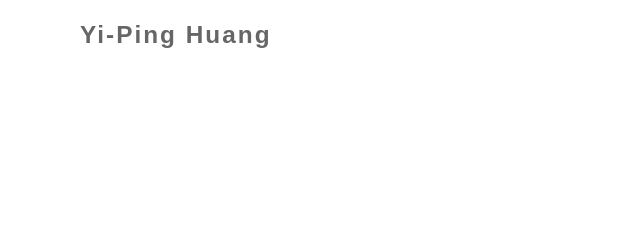
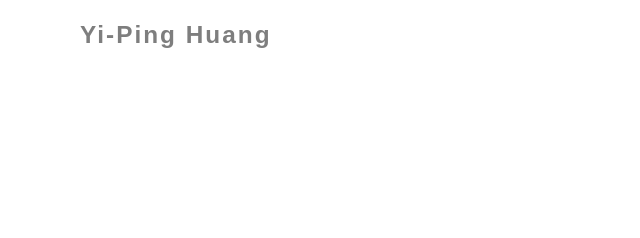
Before and after one commit to FarHYP/siteperso, a plain HTML site: page a_propos.html in a window 1280 px wide. Shown: the top 238 px of the page, 0-640 px from the left. Drawn offline with nearby package versions, Linux system fonts and the light colour scheme.

Commit message:
Add files via upload

```diff
--- a/css/style.css
+++ b/css/style.css
@@ -27,7 +27,7 @@ body {
     font-size: 1.3em;
     font-family: Arial, Helvetica, sans-serif;
     letter-spacing: 0.6px;
-    color: #666;
+    color: rgb(126, 126, 126);
 }
 body.index {
     /* opacity: 0.7; */
@@ -35,13 +35,15 @@ body.index {
 }
 
 a:link, a:visited, a:active {
-    color:#666;
+    color:rgb(126, 126, 126);
     text-decoration: none;
     letter-spacing: 2px;
 }
-body.index a:link, a:visited, a:active {
+/*
+body.index a:link, body.index a:visited, body.index a:active {
     color: rgb(126, 126, 126);
 }
+*/
 
 
 header, footer {
```
